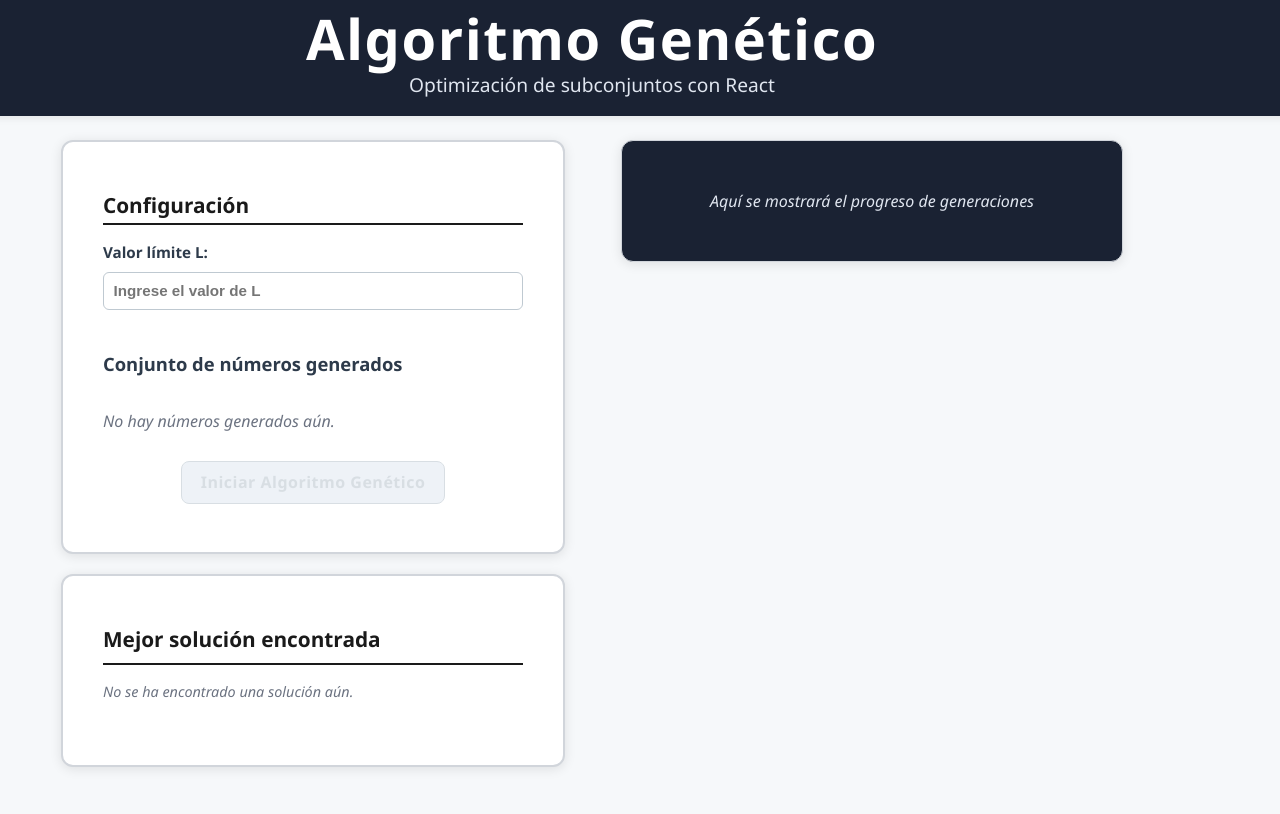
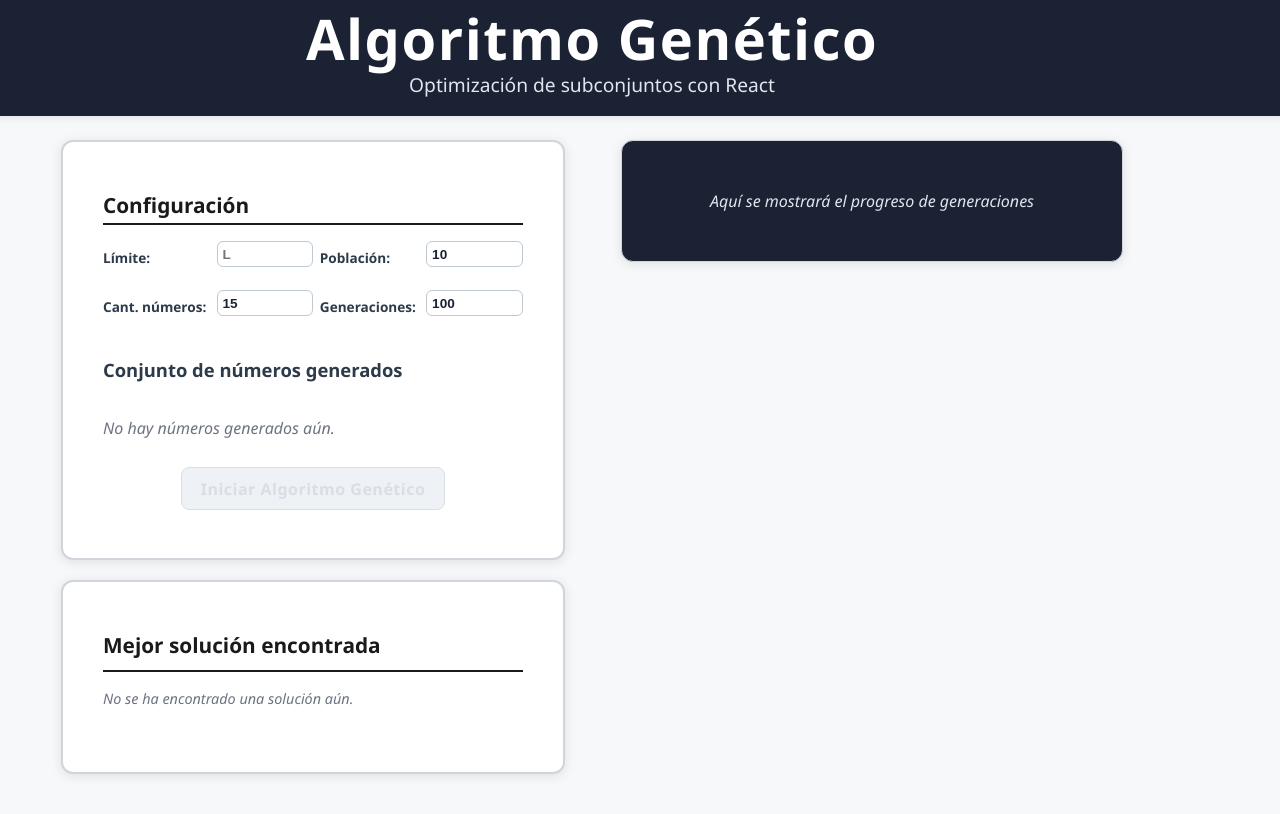
Before and after one commit to Divan27/Tarea02_Genetico, a React (Vite) app: page / in a window 1280 px wide. Shown: the top 814 px of the page. Built offline with nearby package versions, Linux system fonts and the light colour scheme.

Commit message:
Agregacion de inputs

```diff
--- a/src/components/LimitInput.jsx
+++ b/src/components/LimitInput.jsx
@@ -24,36 +24,92 @@ import { useState } from 'react';
  * @param {Function} props.onLimitChange - Función callback que se ejecuta cuando cambia el límite
  * @returns {JSX.Element} Input numérico con label para el valor límite
  */
-function LimitInput({ onLimitChange }) {
-  /** @type {[string, Function]} Estado local para el valor del input */
+function LimitInput({ onLimitChange, onPopulationChange, onGenerationsChange, onCantidadNumerosChange }) {
+  // Estado local para los cuatro inputs
   const [limit, setLimit] = useState('');
+  const [population, setPopulation] = useState(10);
+  const [generations, setGenerations] = useState(100);
+  const [cantidadNumeros, setCantidadNumeros] = useState(15);
 
-  /**
-   * Maneja el cambio de valor en el input
-   *
-   * Convierte el valor a número entero, actualiza el estado local
-   * y notifica al componente padre del cambio.
-   *
-   * @function
-   * @param {Event} e - Evento de cambio del input
-   * @returns {void}
-   */
-  const handleChange = (e) => {
+  // Maneja el cambio de valor en el input de límite
+  const handleLimitChange = (e) => {
     const value = parseInt(e.target.value);
     setLimit(value);
     onLimitChange(value);
   };
 
+  // Maneja el cambio de valor en el input de población
+  const handlePopulationChange = (e) => {
+    const value = parseInt(e.target.value);
+    setPopulation(value);
+    onPopulationChange(value);
+  };
+
+  // Maneja el cambio de valor en el input de generaciones
+  const handleGenerationsChange = (e) => {
+    const value = parseInt(e.target.value);
+    setGenerations(value);
+    onGenerationsChange(value);
+  };
+
+  // Maneja el cambio de valor en el input de cantidad de números
+  const handleCantidadNumerosChange = (e) => {
+    const value = parseInt(e.target.value);
+    setCantidadNumeros(value);
+    onCantidadNumerosChange(value);
+  };
+
   return (
-    <div style={{ marginBottom: '1.5rem' }}>
-      <label htmlFor="limit">Valor límite L:</label>
+    <div style={{
+      marginBottom: '0.75rem',
+      display: 'grid',
+      gridTemplateColumns: 'auto 1fr auto 1fr',
+      gap: '0.4rem',
+      alignItems: 'center',
+      fontSize: '0.85rem'
+    }}>
+      <label htmlFor="limit" style={{ fontSize: '0.85rem', marginRight: '0.25rem' }}>Límite:</label>
       <input
         type="number"
         id="limit"
         value={limit}
-        onChange={handleChange}
-        placeholder="Ingrese el valor de L"
+        onChange={handleLimitChange}
+        placeholder="L"
         min="1"
+        style={{ width: '100%', fontSize: '0.85rem', padding: '0.3rem' }}
+      />
+
+      <label htmlFor="population" style={{ fontSize: '0.85rem', marginRight: '0.25rem' }}>Población:</label>
+      <input
+        type="number"
+        id="population"
+        value={population}
+        onChange={handlePopulationChange}
+        min="2"
+        max="100"
+        style={{ width: '100%', fontSize: '0.85rem', padding: '0.3rem' }}
+      />
+
+      <label htmlFor="cantidadNumeros" style={{ fontSize: '0.85rem', marginRight: '0.25rem' }}>Cant. números:</label>
+      <input
+        type="number"
+        id="cantidadNumeros"
+        value={cantidadNumeros}
+        onChange={handleCantidadNumerosChange}
+        min="2"
+        max="50"
+        style={{ width: '100%', fontSize: '0.85rem', padding: '0.3rem' }}
+      />
+
+      <label htmlFor="generations" style={{ fontSize: '0.85rem', marginRight: '0.25rem' }}>Generaciones:</label>
+      <input
+        type="number"
+        id="generations"
+        value={generations}
+        onChange={handleGenerationsChange}
+        min="1"
+        max="1000"
+        style={{ width: '100%', fontSize: '0.85rem', padding: '0.3rem' }}
       />
     </div>
   );
```
